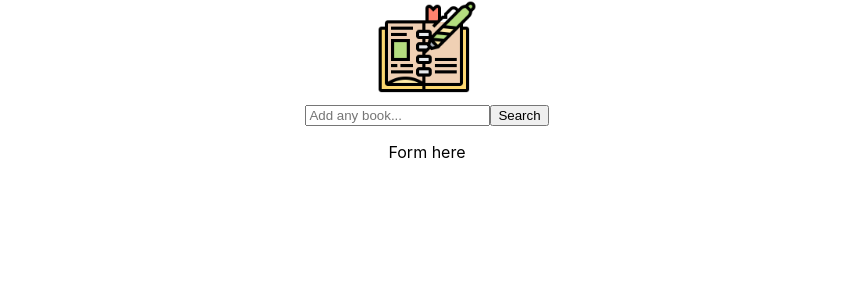
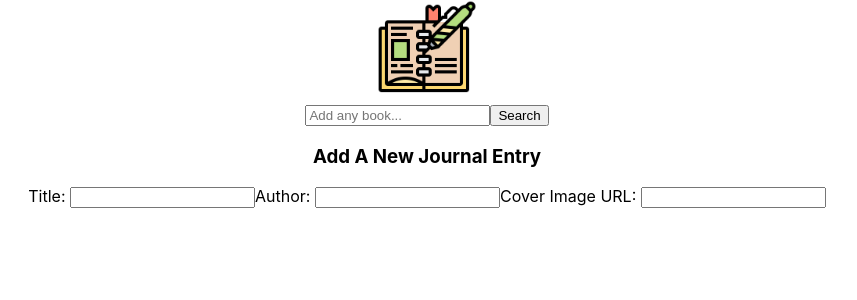
Before and after one commit to ekanarek/reading-journal, a React (Create React App) app: page /new in a window 1280 px wide. Shown: the top 300 px of the page, without its empty margins (213-1070 px from the left). Built offline with nearby package versions, Linux system fonts and the light colour scheme.

Commit message:
Populate book data in form

```diff
--- a/src/pages/AddForm.js
+++ b/src/pages/AddForm.js
@@ -1,13 +1,27 @@
-import React from "react";
+import React, { useState } from "react";
 import { useOutletContext } from "react-router-dom";
 
 const AddForm = () => {
   const { selectedBook } = useOutletContext();
   console.log(selectedBook);
 
+  const [image, setImage] = useState(selectedBook.image);
+
   return (
     <div>
-      <p>Form here</p>
+      <form>
+        <h3>Add A New Journal Entry</h3>
+        <label>Title: </label>
+        <input type="text" value={selectedBook.title} readOnly="readOnly" />
+        <label>Author: </label>
+        <input type="text" value={selectedBook.author} readOnly="readOnly" />
+        <label>Cover Image URL: </label>
+        <input
+          type="text"
+          value={image}
+          onChange={(e) => setImage(e.target.value)}
+        />
+      </form>
     </div>
   );
 };
```
